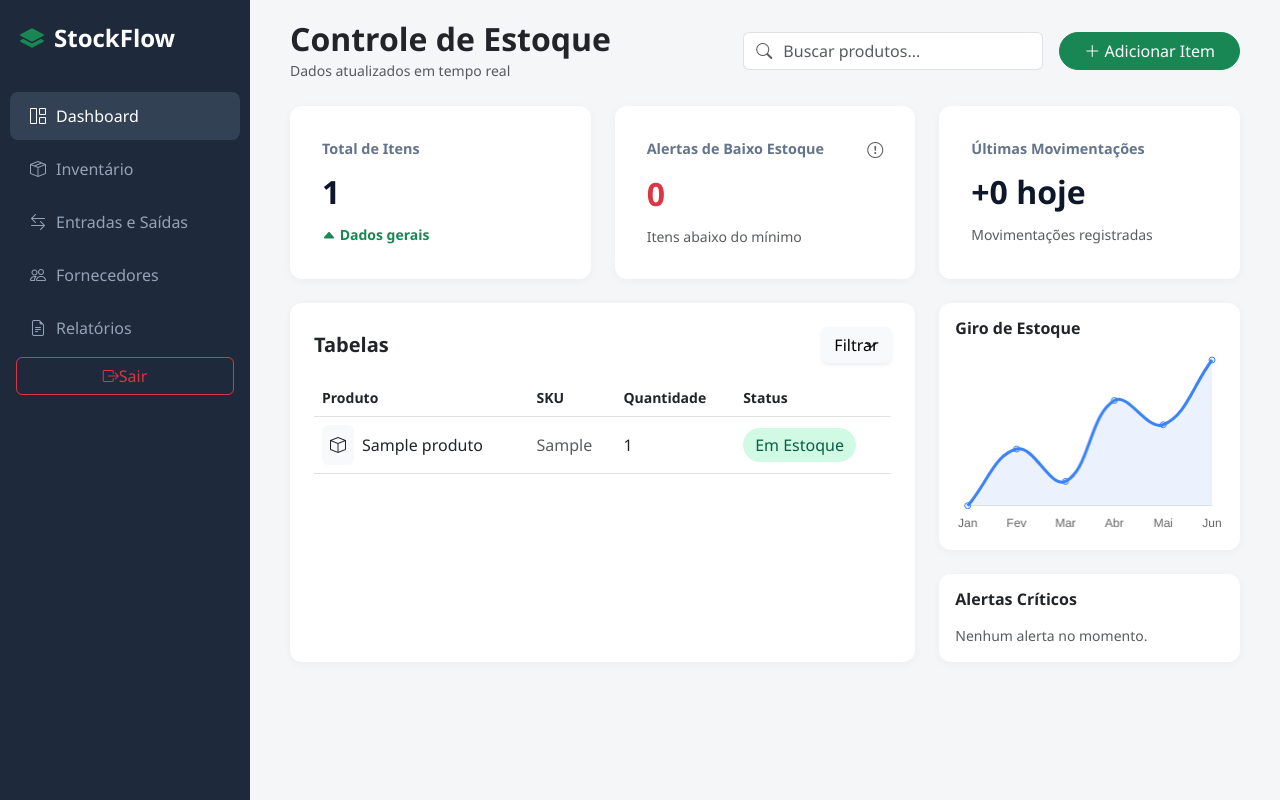
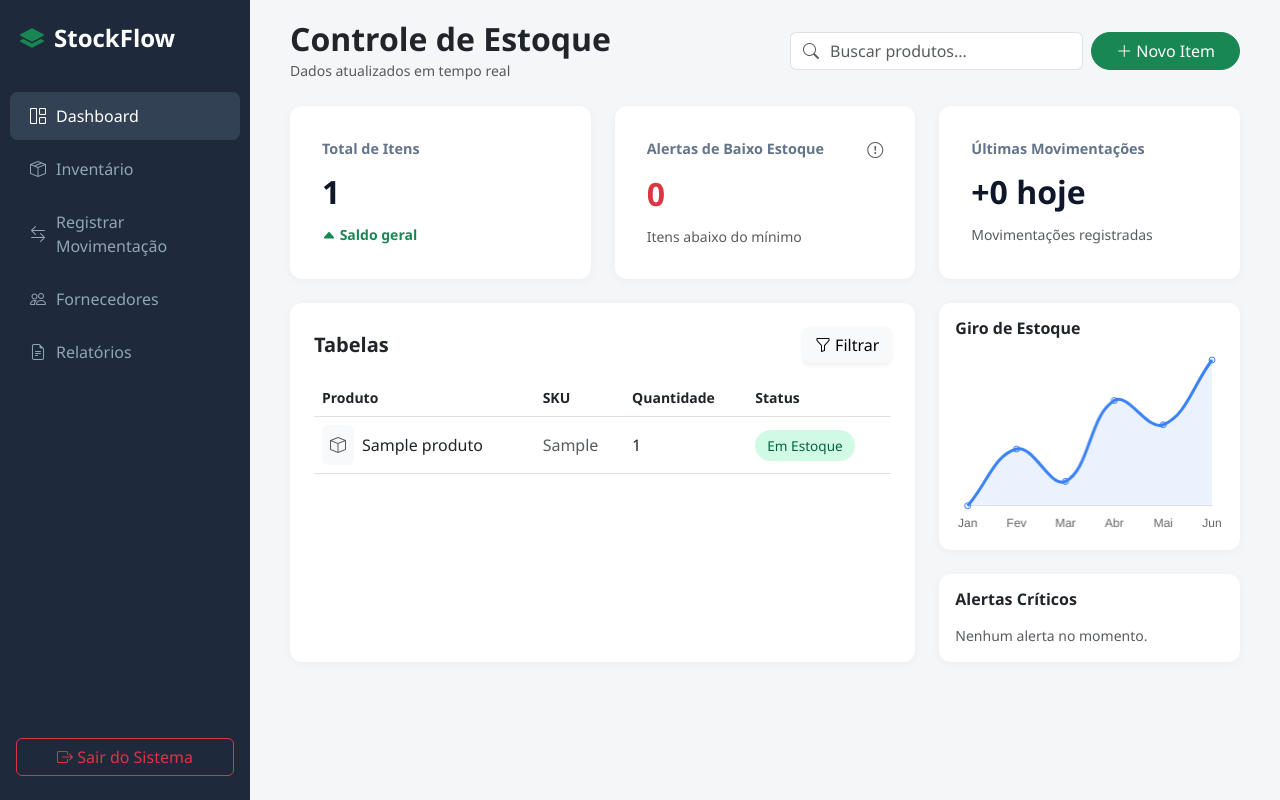
Before and after one commit to Alberto810/CONTROLE-DE-ESTOQUE---STOCK-FLOW, a Django app: page / in a window 1280 px wide. Run offline with Django 5.2, Linux system fonts and the light colour scheme; a user stored in the database is signed in; tables that the repository leaves empty hold one stand-in row (values such as "Sample post").

Commit message:
V - 1.0.3

```diff
--- a/StockFlow/estoque/templates/estoque/dashboard.html
+++ b/StockFlow/estoque/templates/estoque/dashboard.html
@@ -17,13 +17,19 @@
             font-family: 'Segoe UI', Tahoma, Geneva, Verdana, sans-serif;
         }
 
-        /* Sidebar Styles */
+        /* Sidebar Fixa e Original */
         .sidebar {
             background-color: #1e293b;
             min-height: 100vh;
             color: #94a3b8;
             width: 250px;
             position: fixed;
+            top: 0;
+            left: 0;
+            z-index: 1040;
+            transition: transform 0.3s ease;
+            display: flex;
+            flex-direction: column;
         }
 
         .sidebar .brand {
@@ -45,6 +51,7 @@
             border-radius: 8px;
             margin: 0 10px 5px 10px;
             transition: 0.2s;
+            text-decoration: none;
         }
 
         .sidebar .nav-link:hover,
@@ -53,13 +60,15 @@
             color: #fff;
         }
 
-        /* Main Content Adjustments */
+        /* Conteúdo Principal com cálculo exato para não quebrar */
         .main-content {
             margin-left: 250px;
             padding: 20px 40px;
+            width: calc(100% - 250px);
+            transition: all 0.3s ease;
         }
 
-        /* Cards & Shadows */
+        /* Estilos dos Cards Originais */
         .card {
             border: none;
             border-radius: 12px;
@@ -78,13 +87,14 @@
             color: #0f172a;
         }
 
-        /* Custom Badges */
+        /* Badges de Status Originais */
         .badge-soft-success {
             background-color: #d1fae5;
             color: #065f46;
             padding: 6px 12px;
             border-radius: 20px;
             font-weight: 500;
+            font-size: 0.85rem;
         }
 
         .badge-soft-danger {
@@ -93,6 +103,7 @@
             padding: 6px 12px;
             border-radius: 20px;
             font-weight: 500;
+            font-size: 0.85rem;
         }
 
         .badge-soft-warning {
@@ -101,65 +112,121 @@
             padding: 6px 12px;
             border-radius: 20px;
             font-weight: 500;
+            font-size: 0.85rem;
+        }
+
+        /* --- RESPONSIVIDADE SEGURA --- */
+        .mobile-overlay {
+            display: none;
+            position: fixed;
+            top: 0;
+            left: 0;
+            width: 100vw;
+            height: 100vh;
+            background: rgba(0, 0, 0, 0.5);
+            z-index: 1030;
+        }
+
+        @media (max-width: 991.98px) {
+            .sidebar {
+                transform: translateX(-100%);
+            }
+
+            /* Esconde lateral */
+            .sidebar.show {
+                transform: translateX(0);
+            }
+
+            /* Mostra lateral ao clicar */
+            .main-content {
+                margin-left: 0;
+                width: 100%;
+                padding: 15px;
+            }
+
+            /* Ajusta o centro */
+            .mobile-overlay.show {
+                display: block;
+            }
         }
     </style>
 </head>
 
 <body>
 
-    <div class="d-flex">
+    <!-- Overlay escura para quando o menu abrir no celular -->
+    <div class="mobile-overlay" onclick="toggleSidebar()"></div>
+
+    <div class="d-flex w-100">
+
         <!-- Sidebar -->
         <div class="sidebar">
             <div class="brand">
                 <i class="bi bi-layers-fill text-success"></i> StockFlow
+                <button class="btn text-white ms-auto d-lg-none p-0" onclick="toggleSidebar()">
+                    <i class="bi bi-x-lg fs-5"></i>
+                </button>
             </div>
             <nav class="nav flex-column mt-3">
-                <a href="#" class="nav-link active"><i class="bi bi-grid-1x2"></i> Dashboard</a>
+                <a href="{% url 'dashboard' %}" class="nav-link active"><i class="bi bi-grid-1x2"></i> Dashboard</a>
                 <a href="#" class="nav-link"><i class="bi bi-box-seam"></i> Inventário</a>
-                <a href="{% url 'movimentacao_criar' %}" class="nav-link"><i class="bi bi-arrow-left-right"></i>Entradas e Saídas</a>
+                <!-- Link Ativo: Nova Movimentação -->
+                <a href="{% url 'movimentacao_criar' %}" class="nav-link"><i class="bi bi-arrow-left-right"></i>
+                    Registrar Movimentação</a>
                 <a href="#" class="nav-link"><i class="bi bi-people"></i> Fornecedores</a>
                 <a href="#" class="nav-link"><i class="bi bi-file-earmark-text"></i> Relatórios</a>
-                <form action="{% url 'logout' %}" method="post" class="mt-auto px-3 pb-3">
-                    {% csrf_token %}
-                    <button type="submit" class="btn btn-outline-danger w-100"><i class="bi bi-box-arrow-right"></i>Sair</button>
-                </form>
             </nav>
+
+            <!-- Botão de Sair no rodapé da barra -->
+            <form action="{% url 'logout' %}" method="post" class="mt-auto px-3 pb-4">
+                {% csrf_token %}
+                <button type="submit" class="btn btn-outline-danger w-100"><i class="bi bi-box-arrow-right"></i> Sair do
+                    Sistema</button>
+            </form>
         </div>
 
         <!-- Main Content -->
-        <div class="main-content w-100">
+        <div class="main-content">
 
-            <!-- Header -->
-            <div class="d-flex justify-content-between align-items-center mb-4">
+            <!-- Menu Mobile Header -->
+            <div
+                class="d-flex justify-content-between align-items-center mb-4 d-lg-none bg-white p-3 rounded shadow-sm">
+                <h5 class="fw-bold mb-0"><i class="bi bi-layers-fill text-success"></i> StockFlow</h5>
+                <button class="btn btn-light border" onclick="toggleSidebar()"><i class="bi bi-list fs-4"></i></button>
+            </div>
+
+            <!-- Header Original -->
+            <div class="d-flex flex-column flex-md-row justify-content-between align-items-md-center mb-4 gap-3">
                 <div>
                     <h2 class="fw-bold mb-0">Controle de Estoque</h2>
                     <span class="text-muted small">Dados atualizados em tempo real</span>
                 </div>
-                <div class="d-flex align-items-center gap-3">
-                    <!-- Search bar simulada -->
-                    <div class="input-group" style="width: 300px;">
+                <div class="d-flex gap-2 w-100 w-md-auto" style="max-width: 450px;">
+                    <div class="input-group">
                         <span class="input-group-text bg-white border-end-0"><i
                                 class="bi bi-search text-muted"></i></span>
                         <input type="text" class="form-control border-start-0 ps-0" placeholder="Buscar produtos...">
                     </div>
-                    <a href="{% url 'produto_criar' %}" class="btn btn-success rounded-pill px-4 fw-medium"><i
-                            class="bi bi-plus-lg"></i> Adicionar Item</a>
+                    <!-- Link Ativo: Novo Produto -->
+                    <a href="{% url 'produto_criar' %}" class="btn btn-success rounded-pill px-4 fw-medium text-nowrap">
+                        <i class="bi bi-plus-lg"></i> Novo Item
+                    </a>
                 </div>
             </div>
 
             <!-- KPI Cards -->
             <div class="row g-4 mb-4">
-                <div class="col-md-4">
+                <div class="col-md-6 col-lg-4">
                     <div class="card h-100 p-3">
                         <div class="card-body">
                             <div class="kpi-title">Total de Itens</div>
                             <div class="kpi-value mt-2">{{ total_itens }}</div>
-                            <div class="text-success small fw-bold mt-2"><i class="bi bi-caret-up-fill"></i> Dados
-                                gerais</div>
+                            <div class="text-success small fw-bold mt-2"><i class="bi bi-caret-up-fill"></i> Saldo geral
+                            </div>
                         </div>
                     </div>
                 </div>
-                <div class="col-md-4">
+                <div class="col-md-6 col-lg-4">
                     <div class="card h-100 p-3">
                         <div class="card-body">
                             <div class="d-flex justify-content-between">
@@ -171,7 +238,7 @@
                         </div>
                     </div>
                 </div>
-                <div class="col-md-4">
+                <div class="col-md-12 col-lg-4">
                     <div class="card h-100 p-3">
                         <div class="card-body">
                             <div class="kpi-title">Últimas Movimentações</div>
@@ -182,7 +249,7 @@
                 </div>
             </div>
 
-            <!-- Grid Principal (Tabela e Gráficos) -->
+            <!-- Grid Principal (Tabela e Gráficos originais) -->
             <div class="row g-4">
 
                 <!-- Tabela -->
@@ -191,12 +258,13 @@
                         <div class="card-body">
                             <div class="d-flex justify-content-between align-items-center mb-3">
                                 <h5 class="fw-bold mb-0">Tabelas</h5>
-                                <select class="form-select w-auto btn btn-light border-0 shadow-sm text-start">
-                                    <option>Filtrar</option>
-                                </select>
+                                <button class="btn btn-light border-0 shadow-sm text-start"><i class="bi bi-funnel"></i>
+                                    Filtrar</button>
                             </div>
+
+                            <!-- Wrapper para rolar no celular -->
                             <div class="table-responsive">
-                                <table class="table table-hover align-middle">
+                                <table class="table table-hover align-middle text-nowrap">
                                     <thead>
                                         <tr class="text-muted small">
                                             <th>Produto</th>
@@ -210,7 +278,8 @@
                                         <tr>
                                             <td>
                                                 <div class="d-flex align-items-center gap-2">
-                                                    <div class="bg-light rounded p-2"><i class="bi bi-box"></i></div>
+                                                    <div class="bg-light rounded p-2 text-muted"><i
+                                                            class="bi bi-box"></i></div>
                                                     <span class="fw-medium">{{ produto.nome }}</span>
                                                 </div>
                                             </td>
@@ -226,6 +295,11 @@
                                                         {% endif %}
                                             </td>
                                         </tr>
+                                        {% empty %}
+                                        <tr>
+                                            <td colspan="4" class="text-center text-muted py-4">Nenhum produto
+                                                cadastrado.</td>
+                                        </tr>
                                         {% endfor %}
                                     </tbody>
                                 </table>
@@ -237,7 +311,7 @@
                 <!-- Widgets Laterais -->
                 <div class="col-lg-4">
 
-                    <!-- Gráfico de Giro de Estoque -->
+                    <!-- Gráfico de Giro -->
                     <div class="card mb-4">
                         <div class="card-body">
                             <h6 class="fw-bold mb-3">Giro de Estoque</h6>
@@ -245,14 +319,15 @@
                         </div>
                     </div>
 
-                    <!-- Alertas Críticos -->
+                    <!-- Alertas Críticos Original -->
                     <div class="card">
                         <div class="card-body">
                             <h6 class="fw-bold mb-3">Alertas Críticos</h6>
                             {% for alerta in produtos_alerta %}
                             <div class="d-flex align-items-center gap-2 mb-2">
                                 <i class="bi bi-dash-circle-fill text-danger"></i>
-                                <span class="fw-medium small">{{ alerta.nome }}</span>
+                                <span class="fw-medium small text-truncate" style="max-width: 200px;">{{ alerta.nome
+                                    }}</span>
                                 <span class="text-muted small ms-auto">({{ alerta.estoque_atual }})</span>
                             </div>
                             {% empty %}
@@ -266,8 +341,14 @@
         </div>
     </div>
 
-    <!-- Script do Chart.js para renderizar o gráfico visual -->
     <script>
+        // Função simples de abrir/fechar a sidebar no celular sem quebrar layout
+        function toggleSidebar() {
+            document.querySelector('.sidebar').classList.toggle('show');
+            document.querySelector('.mobile-overlay').classList.toggle('show');
+        }
+
+        // Chart.js
         const ctx = document.getElementById('giroChart').getContext('2d');
         new Chart(ctx, {
             type: 'line',
```
